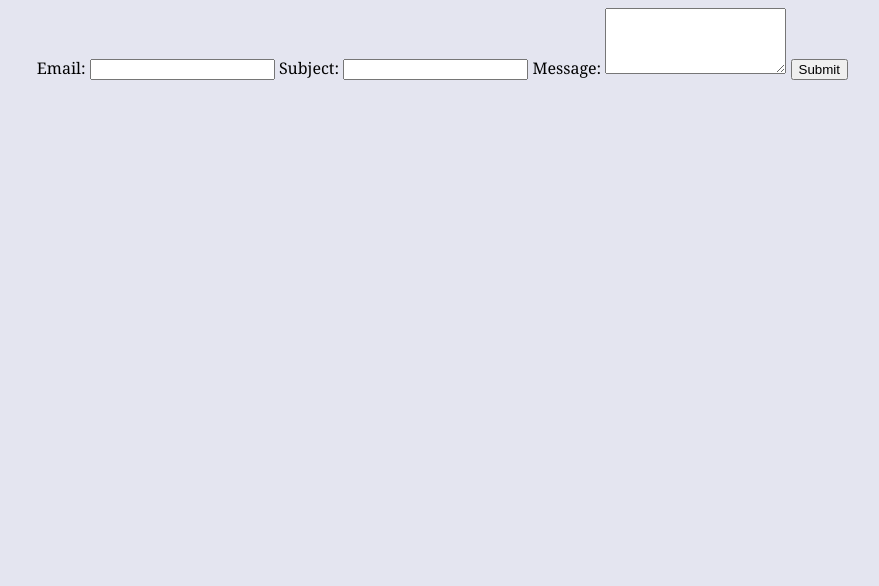
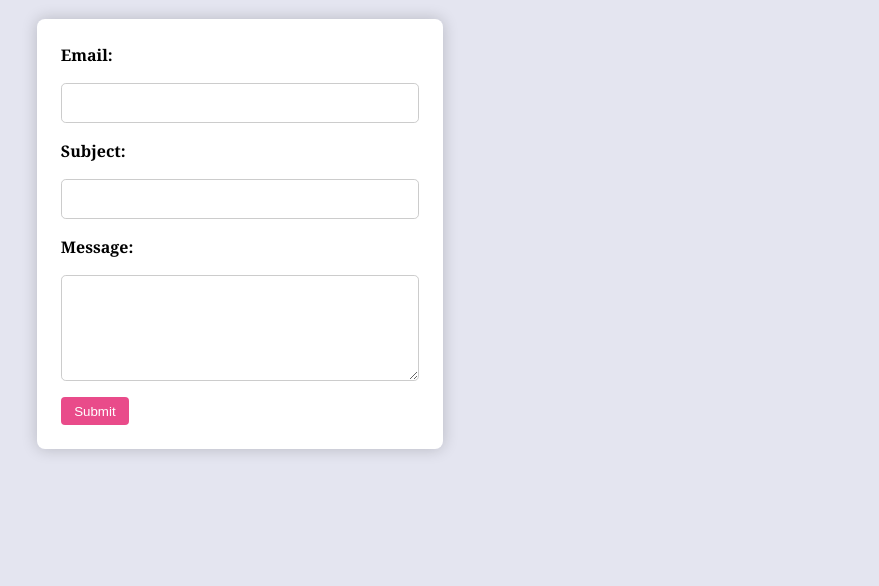
Before and after one commit to crepusidiem/portfolio, a plain HTML site: page contact/index.html in a window 1280 px wide. Shown: the part 214-800 px from the top of the page, without its empty margins (156-1035 px from the left). Drawn offline with Linux system fonts and the light colour scheme.

Commit message:
Change style

```diff
--- a/style.css
+++ b/style.css
@@ -63,21 +63,57 @@ nav {
   padding-bottom: 0.5px;
   }
 
-form {
+/* form {
   font-family: inherit;
   display: block;
   width: 100%;
   box-sizing: border-box;
-  /* display: flex;
-  justify-content: center;
-  align-items: center;
-  margin: 2em auto;
-  padding: 1em;
-  background-color: #fff;
-  border-radius: 0.5em;
-  box-shadow: 0 0 1em rgba(0, 0, 0, 0.2); */
 
   label {
     margin-block: auto;
   }
+} */
+
+form {
+  font-family: inherit;
+  width: 100%;
+  max-width: 40ch;
+  margin: 2em auto;
+  padding: 1.5em;
+  background-color: #fff;
+  border-radius: 0.5em;
+  box-shadow: 0 0 1em rgba(0, 0, 0, 0.2);
+  display: flex;
+  flex-direction: column;
+  gap: 1em;
 }
+
+form label {
+  display: flex;
+  flex-direction: column;
+  font-weight: bold;
+}
+
+form input,
+form textarea {
+  font-family: inherit;
+  padding: 0.5em;
+  border: 1px solid #ccc;
+  border-radius: 0.3em;
+  font-size: 1em;
+}
+
+form button {
+  width: fit-content;
+  padding: 0.5em 1em;
+  border: none;
+  border-radius: 0.3em;
+  background-color: var(--color-accent, #669);
+  color: white;
+  cursor: pointer;
+  align-self: start;
+}
+
+form button:hover {
+  background-color: oklch(55% 50% 0);
+}
```
